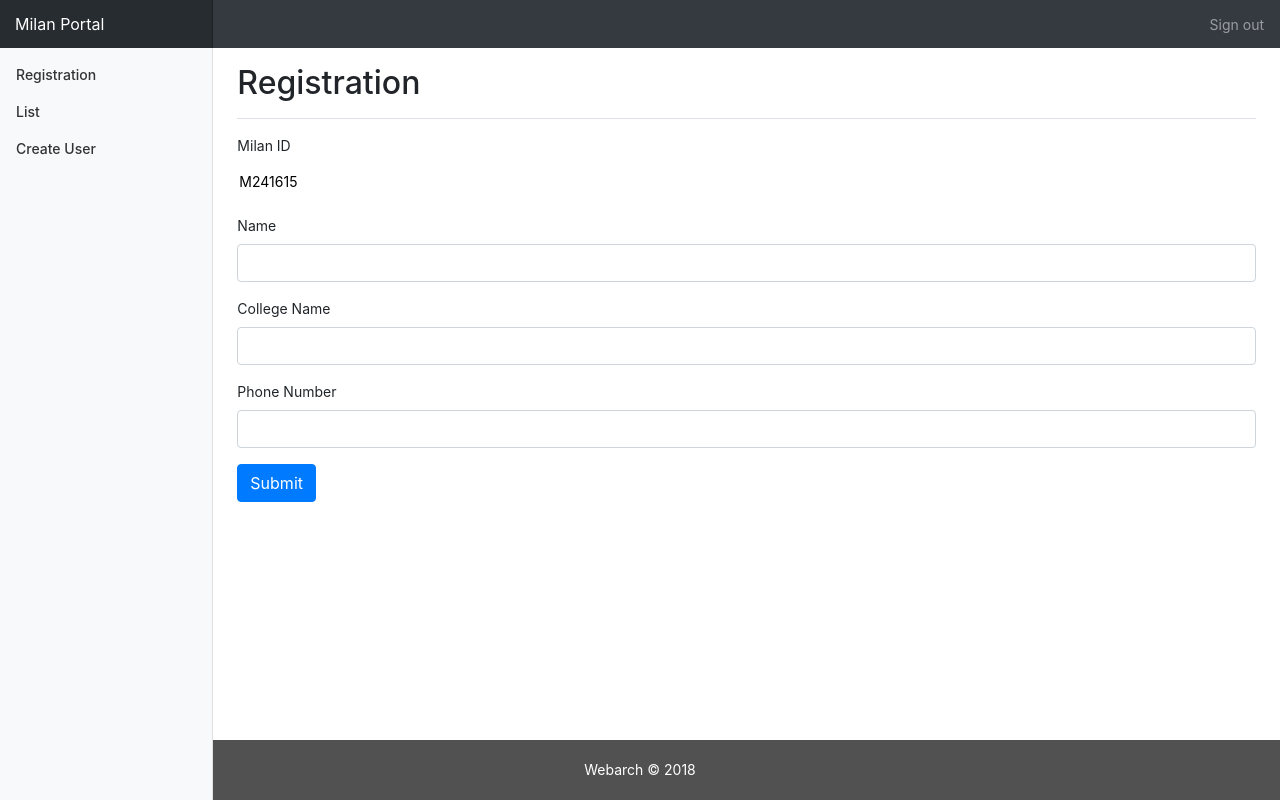
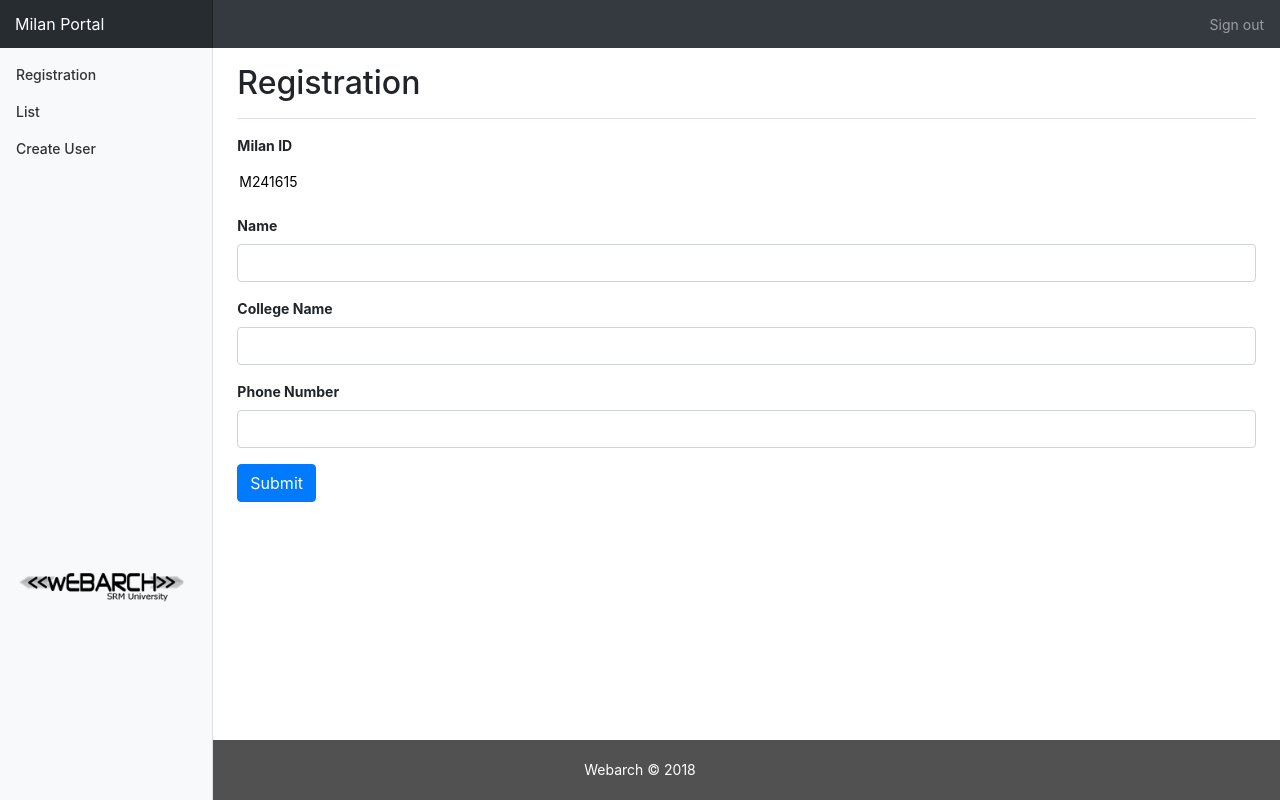
Before and after one commit to CJHackerz/MilanCommonRegister, a PHP site: page /registration/ in a window 1280 px wide. Run offline with PHP 8.4, Linux system fonts and the light colour scheme; a user stored in the database is signed in; some libraries are stand-ins or nearby versions.

Commit message:
logo added to side nav

```diff
--- a/admin/create-user.php
+++ b/admin/create-user.php
@@ -10,15 +10,15 @@
   </div>
 
   <form class="" action="process-create-user.php" method="post">
-    <div class="form-group">
+    <div class="form-group"  style="font-weight: bold;">
       <label for="name">Name</label>
       <input type="text" class="form-control" id="name" name="name" required>
     </div>
-    <div class="form-group">
+    <div class="form-group"  style="font-weight: bold;">
       <label for="email">Email</label>
       <input type="email" class="form-control" id="email" name="email" required>
     </div>
-    <div class="form-group">
+    <div class="form-group"  style="font-weight: bold;">
       <label for="role">Role</label>
       <select class="form-control" name="role" required>
         <option value="user">User</option>
--- a/registration/event.php
+++ b/registration/event.php
@@ -24,7 +24,6 @@
   <div class="d-flex justify-content-between flex-wrap flex-md-nowrap align-items-center pb-2 mb-3 border-bottom">
     <h1 class="h2">Event/Domain Registration</h1>
   </div>
-
       <form class="" action="process-event.php" method="post">
         <div class="form-group">
           <label for="milanid">Milan ID</label>
--- a/registration/index.php
+++ b/registration/index.php
@@ -16,19 +16,19 @@
   </div>
 
   <form class="" action="process-registration.php" method="post">
-    <div class="form-group">
+    <div class="form-group" style="font-weight: bold;">
       <label for="milanid">Milan ID</label>
       <input type="text" class="form-control-plaintext" id="milanid" name="milan_id" value="<?php echo 'M' . mt_rand(100000, 999999); ?>" readonly>
     </div>
-    <div class="form-group">
+    <div class="form-group" style="font-weight: bold;">
       <label for="name">Name</label>
       <input type="text" class="form-control" id="name" name="name" required>
     </div>
-    <div class="form-group">
+    <div class="form-group" style="font-weight: bold;">
       <label for="college">College Name</label>
       <input type="text" class="form-control" id="college" name="college" required>
     </div>
-    <div class="form-group">
+    <div class="form-group" style="font-weight: bold;">
       <label for="name">Phone Number</label>
       <input type="text" class="form-control" id="phone" name="phone" required>
     </div>
--- a/templates/mainnav-admin.php
+++ b/templates/mainnav-admin.php
@@ -39,6 +39,12 @@
               Create User
             </a>
           </li>
+          <li class="nav-item" style="margin-top: 380px;">
+            <a class="nav-link" href="https://webarchsrm.com" target="_blank">
+              <span data-feather="shopping-cart"></span>
+              <img src="../webarch_logo.png" alt="" style="max-height: 57px; max-width: 170px;">
+            </a>
+          </li>
         </ul>
       </div>
     </nav>
```
Also changed, not shown: templates/mainnav.php (+6 -6 lines). Lines whose indentation alone changed are shown as unchanged.
